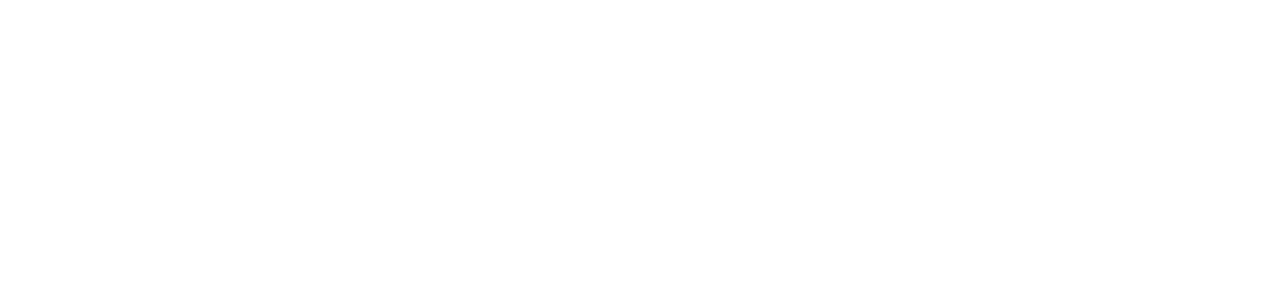
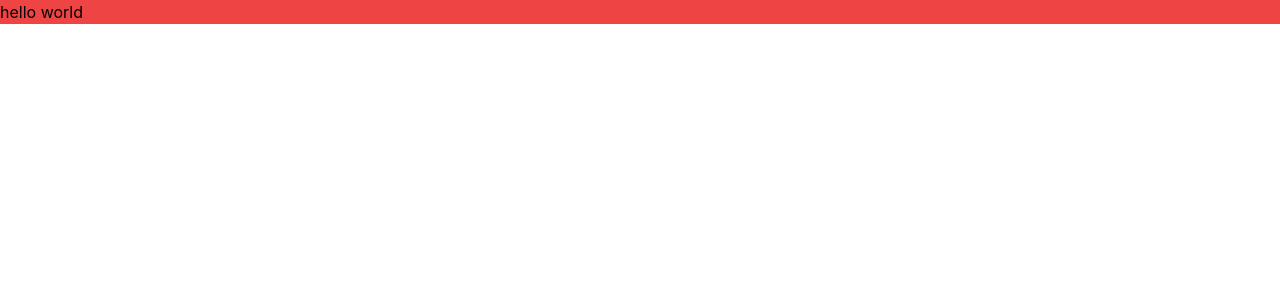
Before and after one commit to mabuhanifa/codeware-react-app, a React (Create React App) app: page / in a window 1280 px wide. Shown: the top 300 px of the page. Built offline with nearby package versions, Linux system fonts and the light colour scheme.

Commit message:
tailwind added

```diff
--- a/package.json
+++ b/package.json
@@ -39,5 +39,8 @@
       "last 1 firefox version",
       "last 1 safari version"
     ]
+  },
+  "devDependencies": {
+    "tailwindcss": "^3.3.2"
   }
 }
--- a/src/App.tsx
+++ b/src/App.tsx
@@ -1,5 +1,5 @@
 function App() {
-  return <div></div>;
+  return <div className="bg-red-500">hello world</div>;
 }
 
 export default App;
--- /dev/null
+++ b/tailwind.config.js
@@ -0,0 +1,8 @@
+/** @type {import('tailwindcss').Config} */
+module.exports = {
+  content: ["./src/**/*.{html,js,jsx,ts,tsx}"],
+  theme: {
+    extend: {},
+  },
+  plugins: [],
+}
```
Also changed, not shown: src/index.css (+7 -3 lines), 1 other file (tests, documents, lock files or other folders).
